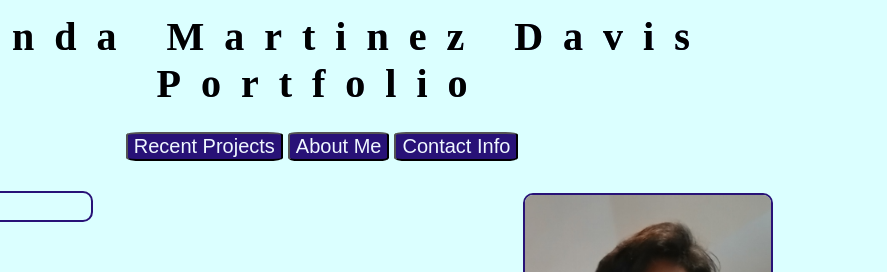
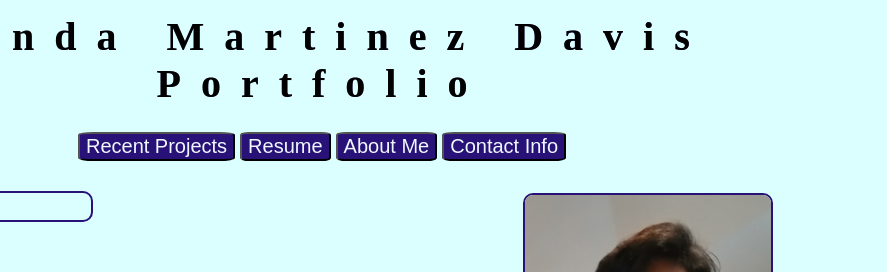
Before and after one commit to lm62davis/Portfolio, a website: page index.html in a window 1280 px wide. Shown: the top 272 px of the page, 393-1280 px from the left. Drawn offline with Linux system fonts and the light colour scheme.

Commit message:
included resume button

```diff
--- a/index.html
+++ b/index.html
@@ -24,6 +24,7 @@
                 Portfolio</h1>
             <nav>
                 <button class="buttons"><a href="#projects">Recent Projects</a></button>
+                <button class="buttons"><a href="LMartinezDavis_Resume.pdf" target="_blank">Resume</a></button>
                 <button class="buttons" id="about" onclick="toggle()">About Me</button>
                 <button class="buttons"><a href="#contact">Contact Info</a></button>
             </nav>
```
